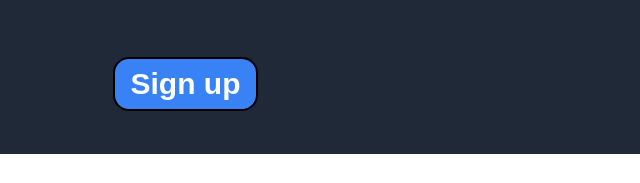
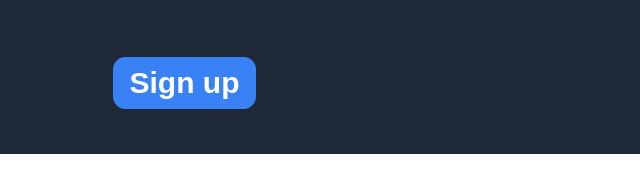
Before and after one commit to jcclements/Odin_Landing_Page, a plain HTML site: page index.html in a window 1280 px wide. Shown: the part 265-448 px from the top of the page, 10-650 px from the left. Drawn offline with Linux system fonts and the light colour scheme.

Commit message:
fixed a border on button1

```diff
--- a/style.css
+++ b/style.css
@@ -75,8 +75,9 @@ li {
 .button1 {
     background-color: #3882f6;
     color: white;
-    border-radius: 16px;
-    border-style: double;
+    border-radius: 12px;
+
+    border: 1px solid #3882f6;
     padding: 8px 16px;
     font-size: 30px;
     font-weight: 900;
```
